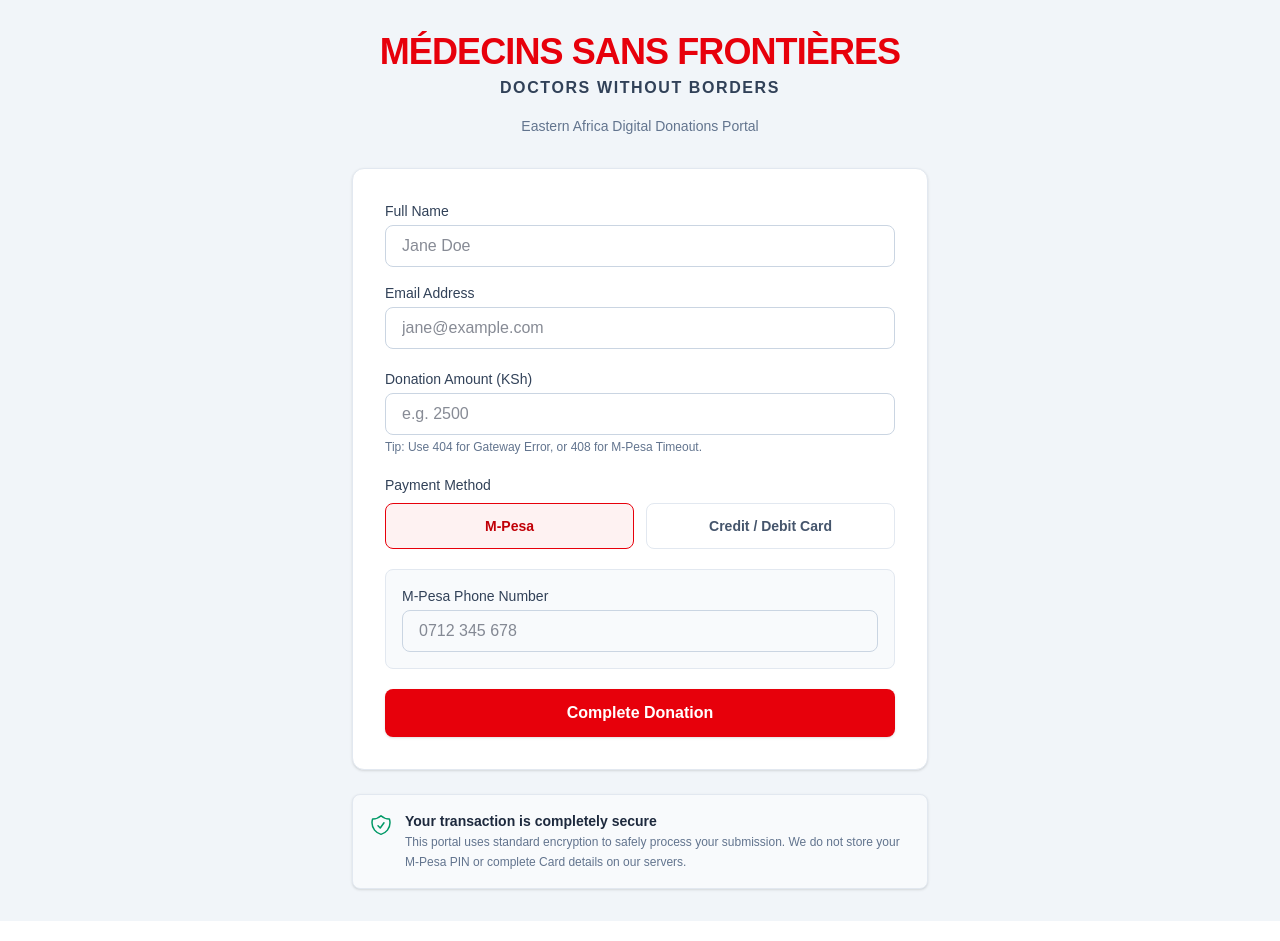
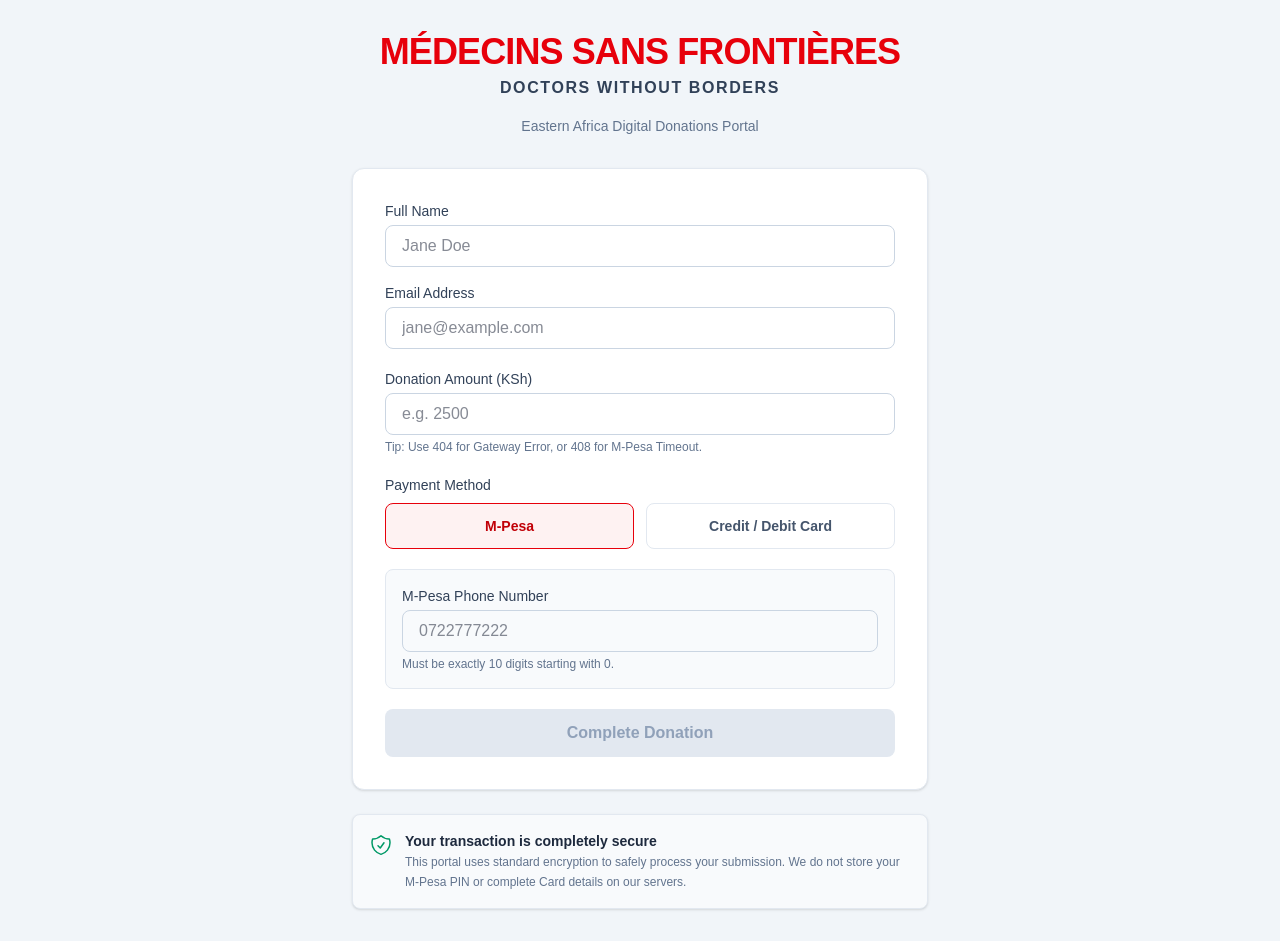
Before and after one commit to PeterOsoo/msf-demo, a Next.js app: page / in a window 1280 px wide. Built offline with nearby package versions, Linux system fonts and the light colour scheme.

Commit message:
feat(ui): add dynamic submit validation and STK push modal simulation

```diff
--- a/app/components/DonationForm.tsx
+++ b/app/components/DonationForm.tsx
@@ -33,6 +33,22 @@
     error: null as string | null
   });
 
+  // Dynamic validation check: requires exactly 10 digits starting with 0 for M-Pesa
+  const isFormValid = (() => {
+    if (!formData.name.trim() || !formData.email.trim() || !formData.amount) return false;
+
+    if (formData.paymentMethod === 'mpesa') {
+      if (!/^0\d{9}$/.test(formData.phoneNumber.trim())) return false;
+    }
+
+    if (formData.paymentMethod === 'card') {
+      if (!formData.cardName.trim() || !formData.cardNumber.trim() || !formData.expiry.trim() || !formData.cvc.trim()) {
+        return false;
+      }
+    }
+    return true;
+  })();
+
   const handleChange = (e: React.ChangeEvent<HTMLInputElement>) => {
     const { name, value } = e.target;
     setFormData((prev) => ({ ...prev, [name]: value }));
@@ -40,6 +56,8 @@
 
   const handleSubmit = async (e: React.FormEvent) => {
     e.preventDefault();
+    if (!isFormValid) return;
+
     setStatus({ loading: true, success: null, error: null });
 
     try {
@@ -108,7 +126,8 @@
           {formData.paymentMethod === 'mpesa' && (
             <div className="bg-slate-50 p-4 rounded-lg border border-slate-200 animate-in fade-in slide-in-from-top-2 duration-300">
               <label htmlFor="phoneNumber" className="block text-sm font-medium text-slate-700 mb-1">M-Pesa Phone Number</label>
-              <input type="tel" id="phoneNumber" name="phoneNumber" required value={formData.phoneNumber} onChange={handleChange} className="w-full px-4 py-2 border border-slate-300 rounded-lg focus:ring-2 focus:ring-red-500 focus:border-red-500 outline-none text-slate-900" placeholder="0712 345 678" />
+              <input type="tel" id="phoneNumber" name="phoneNumber" required maxLength={10} value={formData.phoneNumber} onChange={handleChange} className="w-full px-4 py-2 border border-slate-300 rounded-lg focus:ring-2 focus:ring-red-500 focus:border-red-500 outline-none text-slate-900" placeholder="0722777222" />
+              <p className="text-xs text-slate-500 mt-1">Must be exactly 10 digits starting with 0.</p>
             </div>
           )}
 
@@ -148,11 +167,15 @@
             </div>
           )}
 
-          {/* Submit Button */}
+          {/* Dynamically Styled Submit Button */}
           <button
             type="submit"
-            disabled={status.loading}
-            className={`w-full flex items-center justify-center py-3 px-4 text-white font-bold rounded-lg shadow-sm transition-all ${status.loading ? 'bg-slate-400 cursor-not-allowed' : 'bg-red-600 hover:bg-red-700 hover:shadow-md active:transform active:scale-[0.99]'}`}
+            disabled={status.loading || !isFormValid}
+            className={`w-full flex items-center justify-center py-3 px-4 font-bold rounded-lg transition-all duration-200 ${
+              !isFormValid || status.loading
+                ? 'bg-slate-200 text-slate-400 cursor-not-allowed'
+                : 'bg-red-600 text-white hover:bg-red-700 hover:shadow-md active:transform active:scale-[0.99]'
+            }`}
           >
             {status.loading && formData.paymentMethod === 'card' ? (
               <>
@@ -171,7 +194,7 @@
         </form>
       </div>
 
-      {/* NEW: M-PESA STK PUSH SIMULATION MODAL */}
+      {/* M-PESA STK PUSH SIMULATION MODAL */}
       {status.loading && formData.paymentMethod === 'mpesa' && (
         <div className="fixed inset-0 z-50 flex items-center justify-center bg-slate-900/60 backdrop-blur-sm p-4 animate-in fade-in duration-200">
           <div className="bg-white rounded-2xl shadow-2xl max-w-sm w-full p-6 text-center space-y-4">
```
